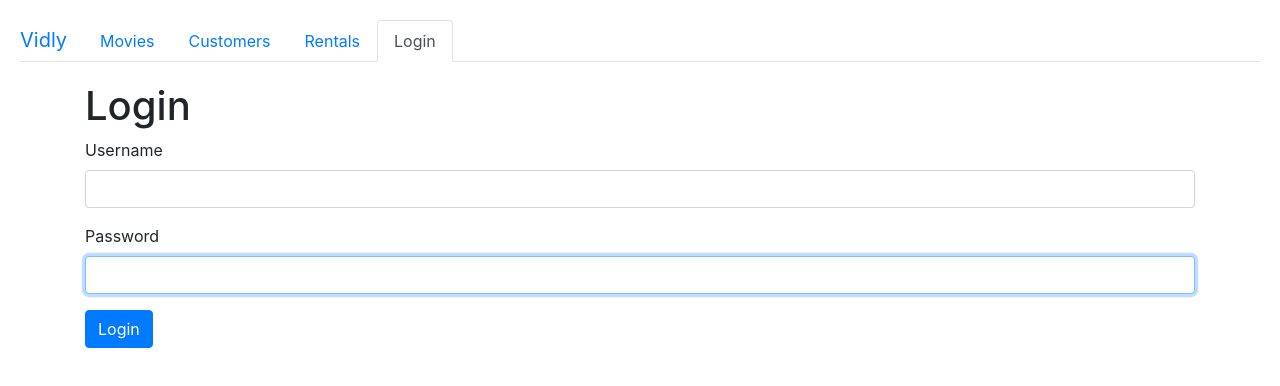
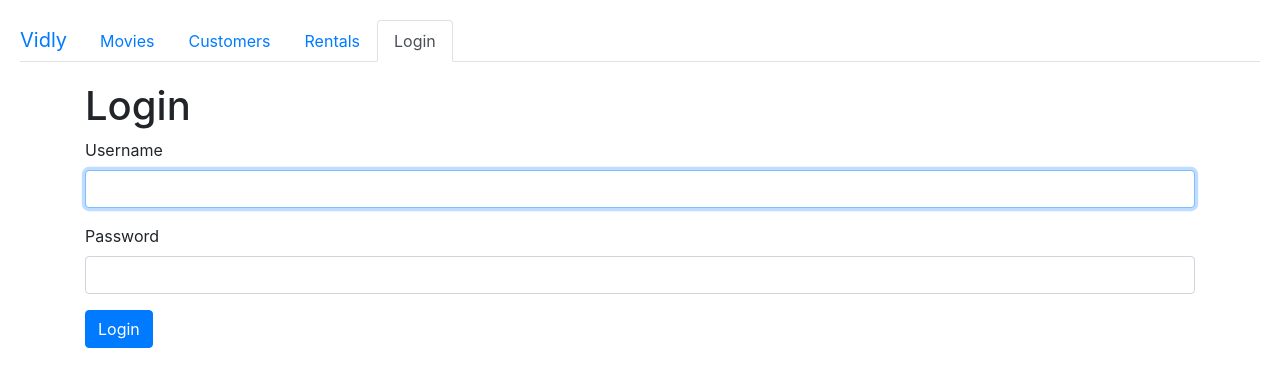
Before and after one commit to PetePhx/react-movies, a React (Create React App) app: page /login in a window 1280 px wide. Shown: the top 386 px of the page. Built offline with nearby package versions, Linux system fonts and the light colour scheme.

Commit message:
Using joi-browser for form validation

```diff
--- a/package.json
+++ b/package.json
@@ -5,6 +5,7 @@
   "dependencies": {
     "bootstrap": "^4.1.3",
     "font-awesome": "^4.7.0",
+    "joi-browser": "^13.4.0",
     "lodash": "^4.17.11",
     "prop-types": "^15.6.2",
     "react": "^16.6.3",
--- a/src/components/common/input.jsx
+++ b/src/components/common/input.jsx
@@ -1,16 +1,16 @@
 import React from "react";
 
-const Input = ({ name, label, value, onChange, type, error }) => {
+const Input = ({ name, label, value, onChange, type, autoFocus, error }) => {
   return (
     <div className="form-group">
       <label htmlFor={name}>{label}</label>
       <input
-        autoFocus
         name={name}
         value={value}
         onChange={onChange}
         id={name}
         type={type || "text"}
+        autoFocus={autoFocus || false}
         className="form-control"
       />
       {error && <div className="alert alert-danger">{error}</div>}
--- a/src/components/loginForm.jsx
+++ b/src/components/loginForm.jsx
@@ -1,4 +1,5 @@
 import React, { Component } from "react";
+import Joi from "joi-browser";
 import Input from "./common/input";
 
 class LoginForm extends Component {
@@ -7,15 +8,27 @@ class LoginForm extends Component {
     errors: {}
   };
 
+  schema = {
+    username: Joi.string()
+      .required()
+      .label("Username"),
+    password: Joi.string()
+      .required()
+      .label("Password")
+  };
+
   validate = () => {
+    const options = { abortEarly: false };
+    const { error: err } = Joi.validate(
+      this.state.account,
+      this.schema,
+      options
+    );
+    if (!err) return null;
+
     const errors = {};
-    const { account } = this.state;
-    if (account.username.trim() === "")
-      errors.username = "Username is required.";
-    if (account.password.trim() === "")
-      errors.password = "Password is required.";
-
-    return Object.keys(errors).length === 0 ? null : errors;
+    err.details.forEach(item => (errors[item.path] = item.message));
+    return errors;
   };
 
   handleSubmit = e => {
@@ -24,16 +37,15 @@ class LoginForm extends Component {
     const errors = this.validate();
     this.setState({ errors: errors || {} });
     if (errors) return;
+    // call the server
+    console.log("submitted");
   };
 
   validateProperty = ({ name, value }) => {
-    if (name === "username") {
-      if (value.trim() === "") return "Username is required.";
-    }
-
-    if (name === "password") {
-      if (value.trim() === "") return "Password is required.";
-    }
+    const obj = { [name]: value };
+    const schema = { [name]: this.schema[name] };
+    const { error } = Joi.validate(obj, schema);
+    return error ? error.details[0].message : null;
   };
 
   handleChange = ({ currentTarget: input }) => {
@@ -60,7 +72,9 @@ class LoginForm extends Component {
             label="Username"
             value={account.username}
             onChange={this.handleChange}
+            type="text"
             error={errors.username}
+            autoFocus={true}
           />
           <Input
             name="password"
```
Also changed, not shown: 1 other file (tests, documents, lock files or other folders).
